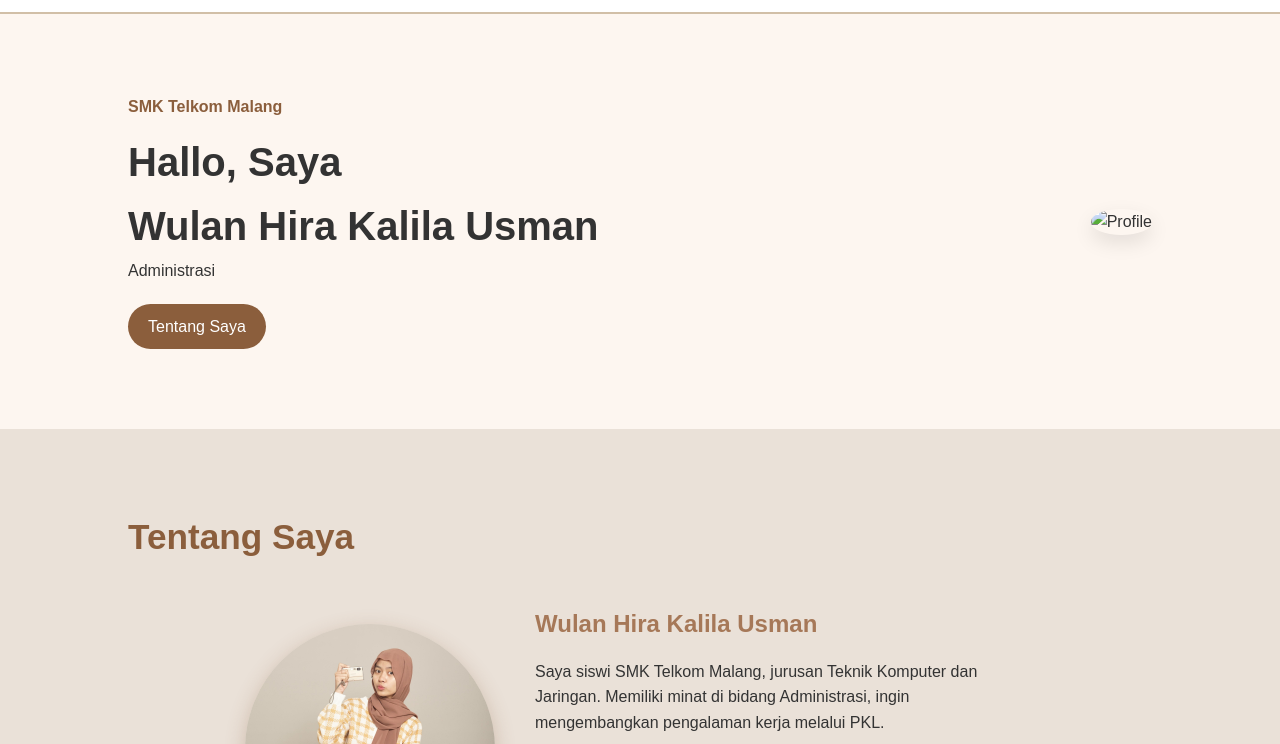
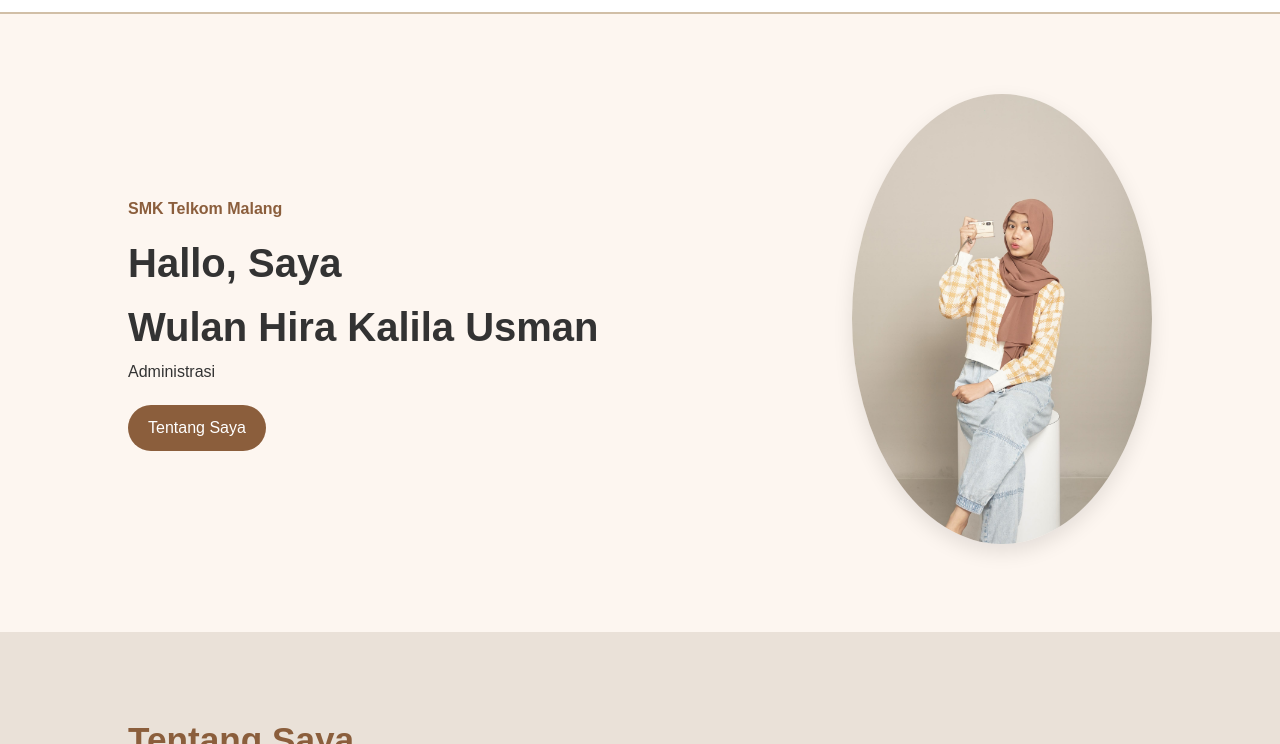
Before and after one commit to wulan-hira/Wulan-Portofolio, a plain HTML site: page index.html in a window 1280 px wide. Shown: the part 56-800 px from the top of the page. Drawn offline with Linux system fonts and the light colour scheme; files whose address does not match are found by name.

Commit message:
Update index.html

```diff
--- a/index.html
+++ b/index.html
@@ -35,7 +35,7 @@
       <a href="#about" class="btn">Tentang Saya</a>
     </div>
     <div class="home-img">
-      <img src="image/Wulan-profile.jpg" alt="Profile">
+      <img src="image/Wulan%20profile.jpg" alt="Profile">
     </div>
   </section>
 
```
